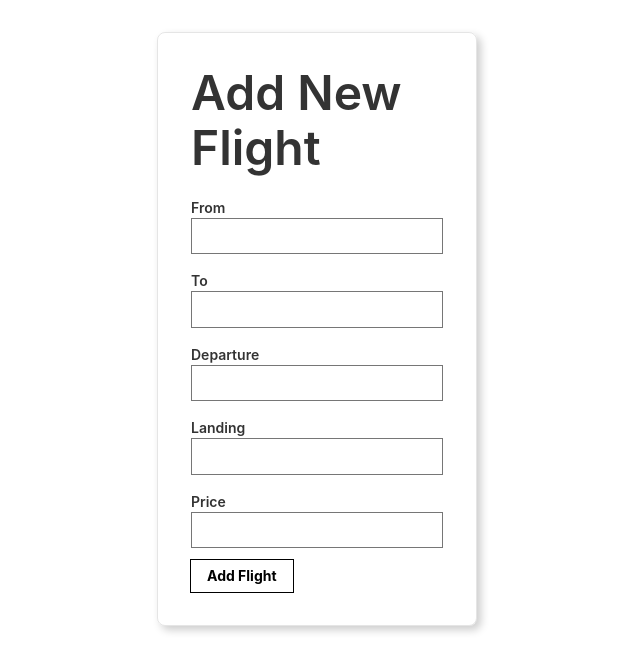
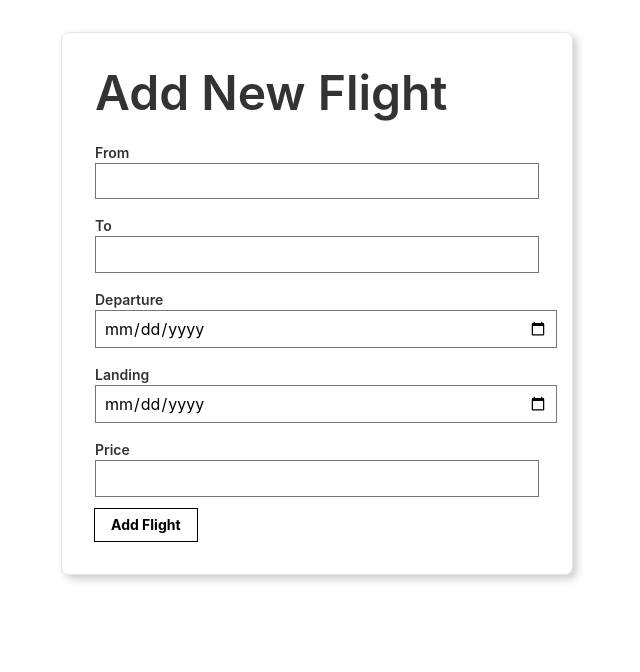
Before and after one commit to 999galk/BlueRibTest, a React (Create React App) app: page /newFlight in a window 1280 px wide. Shown: the top 672 px of the page, without its empty margins (323-963 px from the left). Built offline with nearby package versions, Linux system fonts and the light colour scheme.

Commit message:
added style to add form

```diff
--- a/src/Components/Flights/Flights.js
+++ b/src/Components/Flights/Flights.js
@@ -113,8 +113,8 @@ class Flights extends Component {
     };
 
 	return (
-		<div br3 ba b--black-10 mv4 w-100 w-50-m w-25-l mw6 shadow-5 center>
-			<button onClick={() => this.props.history.push('/newFlight')}>Add New Flight</button>
+		<div className='flex flex-column'>
+			<button className="f6 link dim ba bw2 ph3 pv2 mb2 dib dark-blue w4 pointer" onClick={() => this.props.history.push('/newFlight')}>Add New Flight</button>
 		      <SortableTable
 		        data={Data}
 		        columns={columns}
--- a/src/Components/NewFlight/NewFlight.js
+++ b/src/Components/NewFlight/NewFlight.js
@@ -26,7 +26,7 @@ class NewFlight extends React.Component {
 
   render() {
     return (
-      <article className="br3 ba b--black-10 mv4 w-100 w-50-m w-25-l mw6 shadow-5 center">
+      <article className="br3 ba b--black-10 mv4 w-100 w-50-m w-40-l mw6 shadow-5 center">
         <main className="pa4 black-80">
           <div className="measure">
             <fieldset id="sign_up" className="ba b--transparent ph0 mh0">
@@ -55,7 +55,7 @@ class NewFlight extends React.Component {
                 <label className="db fw6 lh-copy f6" htmlFor="departure">Departure</label>
                 <input
                   className="pa2 input-reset ba bg-transparent hover-bg-black hover-white w-100"
-                  type="text"
+                  type="date"
                   name="departure"
                   id="departure"
                   onChange={this.onChange}
@@ -65,7 +65,7 @@ class NewFlight extends React.Component {
                 <label className="db fw6 lh-copy f6" htmlFor="landing">Landing</label>
                 <input
                   className="pa2 input-reset ba bg-transparent hover-bg-black hover-white w-100"
-                  type="text"
+                  type="date"
                   name="landing"
                   id="landing"
                   onChange={this.onChange}
```
